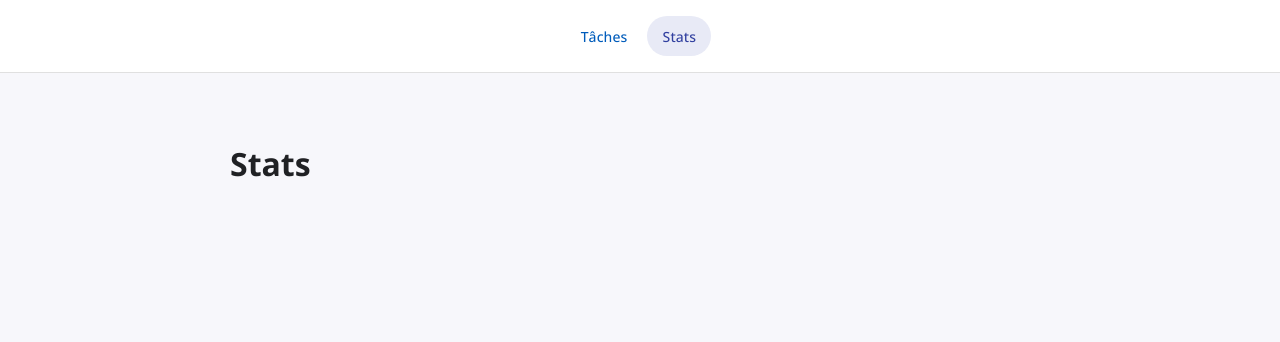
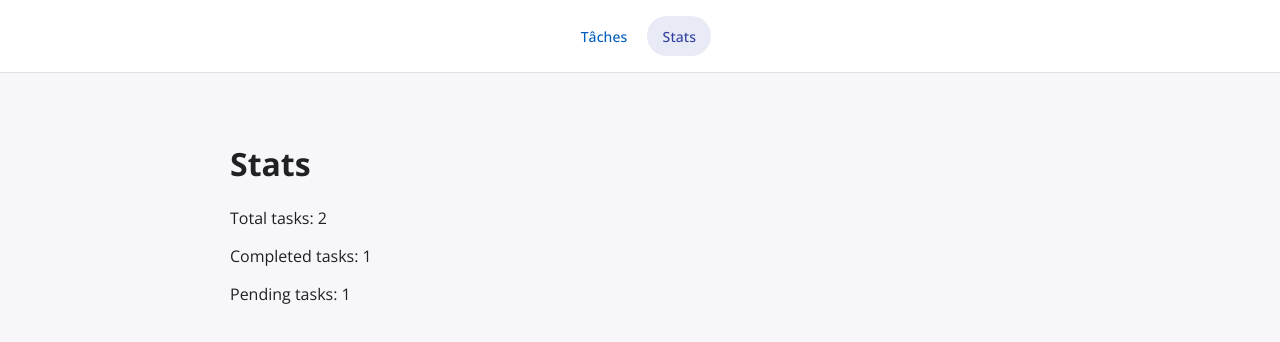
Before and after one commit to AyXxos/to-do-list-angular, an Angular app: page /stats in a window 1280 px wide. Shown: the top 342 px of the page. Built offline with nearby package versions, Linux system fonts and the light colour scheme.

Commit message:
/Add : simple stats to stats page

```diff
--- /dev/null
+++ b/src/app/components/stats-display/stats-display.html
@@ -0,0 +1,5 @@
+<div class="stats-display">
+    <p>Total tasks: {{ totalTasks }}</p>
+    <p>Completed tasks: {{ completedTasks }}</p>
+    <p>Pending tasks: {{ pendingTasks }}</p>
+</div>
--- /dev/null
+++ b/src/app/components/stats-display/stats-display.ts
@@ -0,0 +1,28 @@
+import { Component, inject } from '@angular/core';
+import { TaskStorage } from '../../services/task-storage';
+import { Task } from '../../interfaces/task';
+
+@Component({
+    selector: 'app-stats-display',
+    standalone: true,
+    imports: [],
+    styleUrl: './stats-display.css',
+    templateUrl: './stats-display.html',
+})
+export class StatsDisplay {
+    private readonly taskStorage = inject(TaskStorage);
+    readonly tasks = this.taskStorage.getTasks();
+
+    get totalTasks(): number {
+        return this.tasks().length;
+    }
+
+    get completedTasks(): number {
+        return this.tasks().filter((task) => task.done).length;
+    }
+
+    get pendingTasks(): number {
+        return this.tasks().filter((task) => !task.done).length;
+    }
+
+}
--- a/src/app/pages/stats-page/stats-page.html
+++ b/src/app/pages/stats-page/stats-page.html
@@ -1,3 +1,4 @@
 <main class="stats-page">
   <h1>Stats</h1>
+  <app-stats-display></app-stats-display>
 </main>
--- a/src/app/pages/stats-page/stats-page.ts
+++ b/src/app/pages/stats-page/stats-page.ts
@@ -1,7 +1,8 @@
 import { Component } from '@angular/core';
-
+import { StatsDisplay } from '../../components/stats-display/stats-display';
 @Component({
   selector: 'app-stats-page',
+  imports: [StatsDisplay],
   templateUrl: './stats-page.html',
   styleUrl: './stats-page.css',
 })
```
Also changed, not shown: src/app/components/stats-display/stats-display.css (added).
